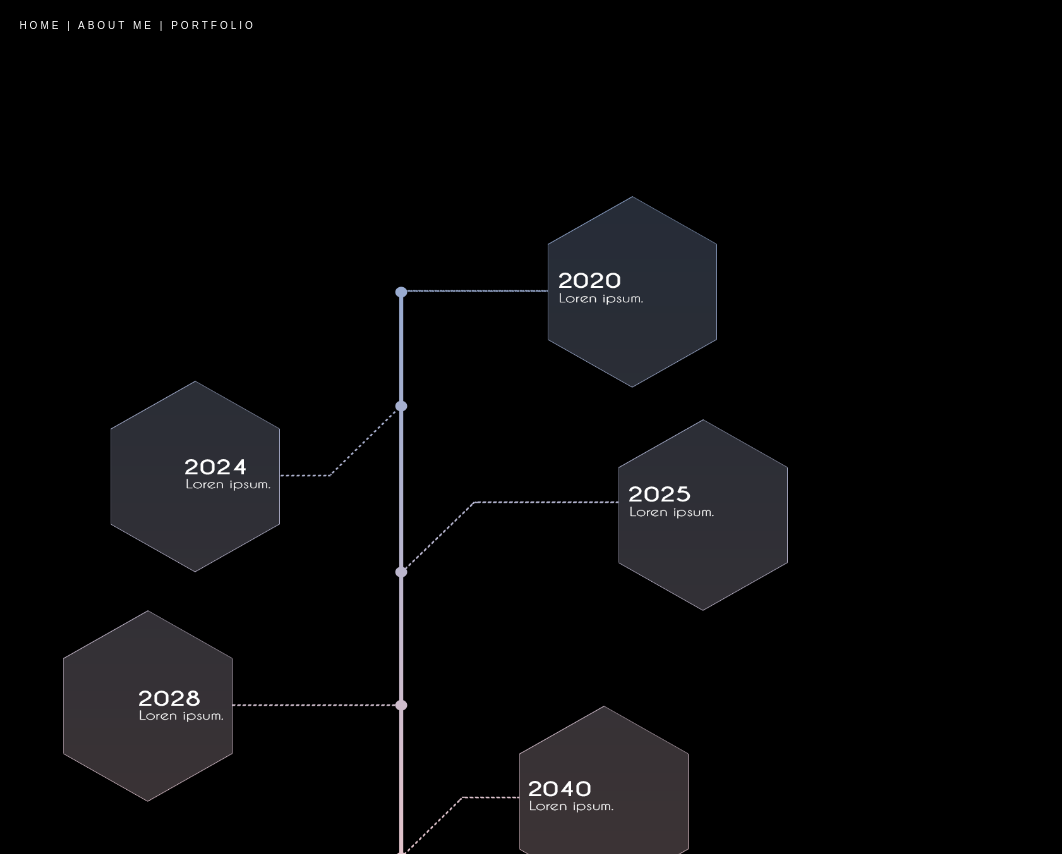
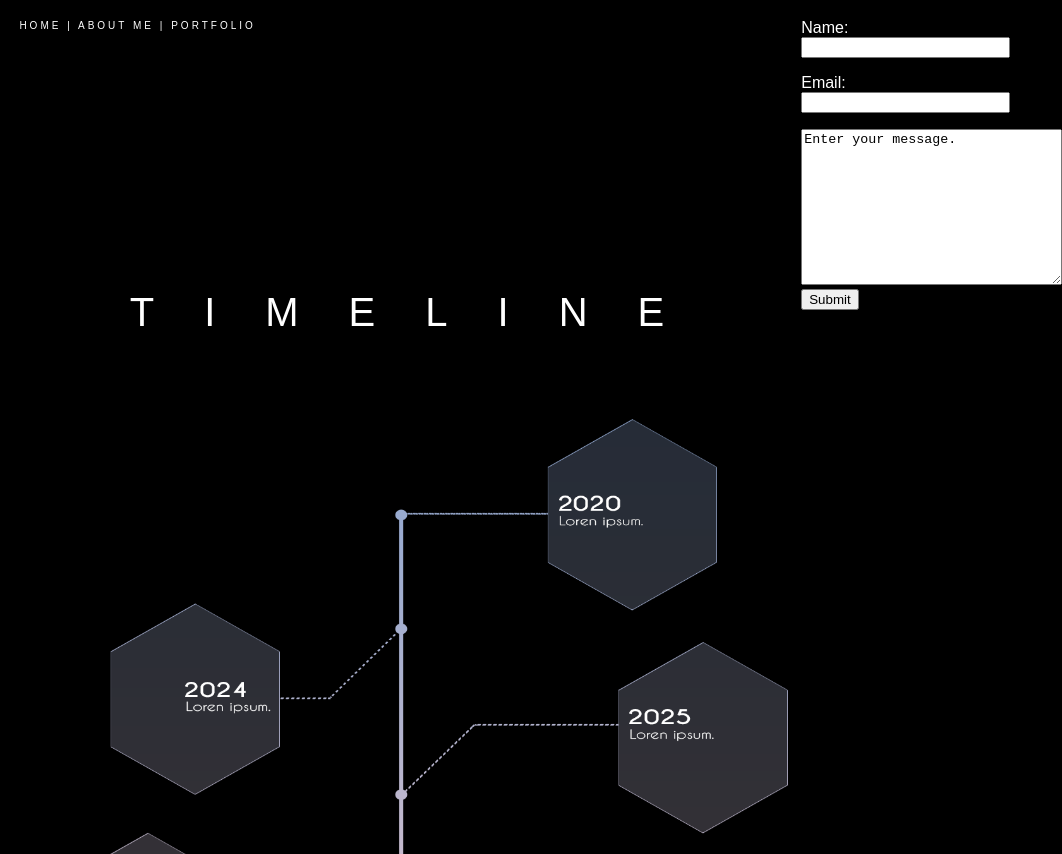
Before and after one commit to aramariemejorada/MEJORADA_AraMarie_PersonalWebsite, a plain HTML site: page index.html in a window 1280 px wide. Shown: the part 506-1360 px from the top of the page, without its empty margins (218-1280 px from the left). Drawn offline with Linux system fonts and the light colour scheme; files whose address does not match are found by name; a web font is replaced by a local one.

Commit message:
edited style.css

```diff
--- a/css/style.css
+++ b/css/style.css
@@ -47,20 +47,33 @@ a:hover{
     float: left;
     width: 55%;
     margin-top: 5%;
-    align-self: center;
 }
 
 #info{
     float: left;
     width: 20%;
     margin-top: 16%;
+    margin-left: 65px;
     line-height: 120%;
-    align-self: center;
 }
 
 #form{
     float: right;
-    width: 25%;
+    width: 20%;
     margin-top: 15%;
-    align-self: center;
 }
+
+/*#home{
+    clear: both;
+    background: rgba(255,255,255,0.5);
+}*/
+
+#timeline{
+    clear: both;
+}
+
+p#bot{
+    font-size: 40px;
+    letter-spacing: 50px;
+    line-height: 5px;
+}
--- a/index.html
+++ b/index.html
@@ -46,13 +46,17 @@
                 </form>
 
             </div>
+
+
+
         </div>
+        <div id="timeline">
+                <center>
+                    <p id="bot">TIMELINE</p><br><br><br>
+                    <img src="F:\Acads\MEJORADA_AraMarie_PersonalWebsite\images\timeline.png"; height="60%"; width="60%";>
+                </center>
+            </div>
 
-        <div id="timeline">
-            <center>
-                <img src="F:\Acads\MEJORADA_AraMarie_PersonalWebsite\images\timeline.png"; height="50%"; width="60%";>
-            </center>
-        </div>
 
 
 
```
